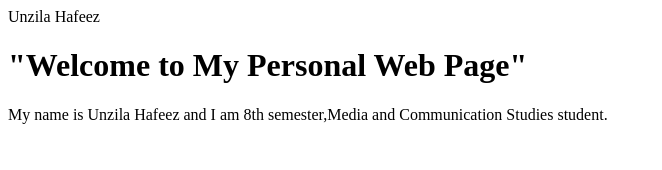
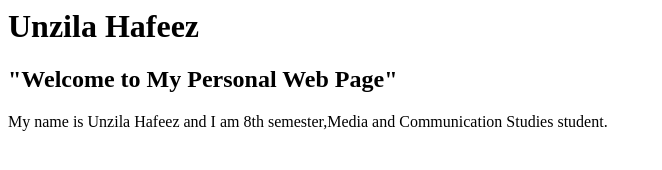
Before and after one commit to unzilamalik/unzilamalik.github.io, a plain HTML site: page index.html in a window 1280 px wide. Shown: the whole page, without its empty margins (0-662 px from the left). Drawn offline with Linux system fonts and the light colour scheme.

Commit message:
index.html

```diff
--- a/index.html
+++ b/index.html
@@ -9,9 +9,9 @@
       </title>
     </head>
     <body>
-      <h> Unzila Hafeez</h>
-      <h1>"Welcome to My Personal Web Page"
-      </h1>
+      <h1> Unzila Hafeez</h1>
+      <h2>"Welcome to My Personal Web Page"
+      </h2>
       <p>
         My name is Unzila Hafeez and I am 8th semester,Media and Communication Studies student.
       </p>
```
